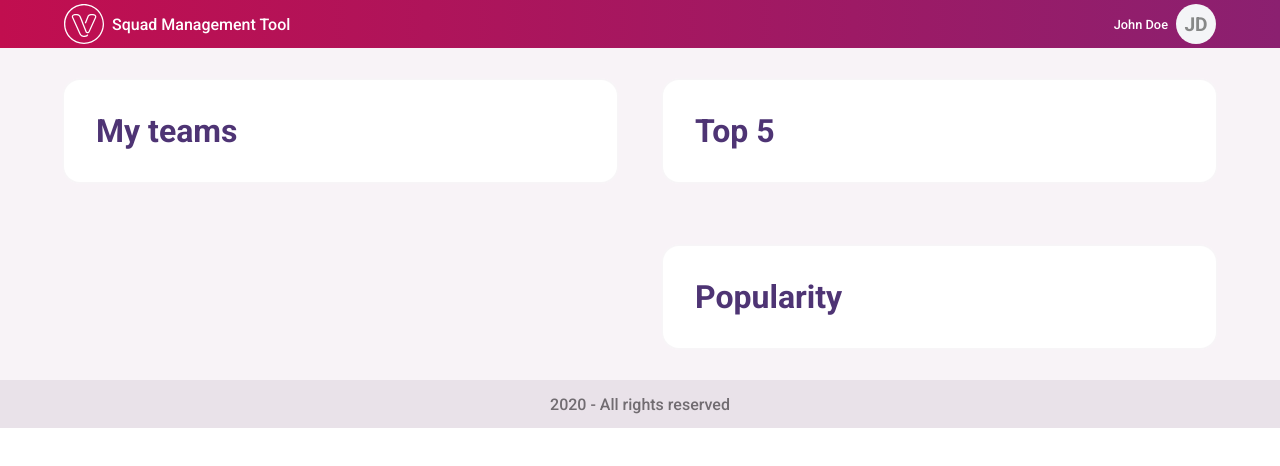
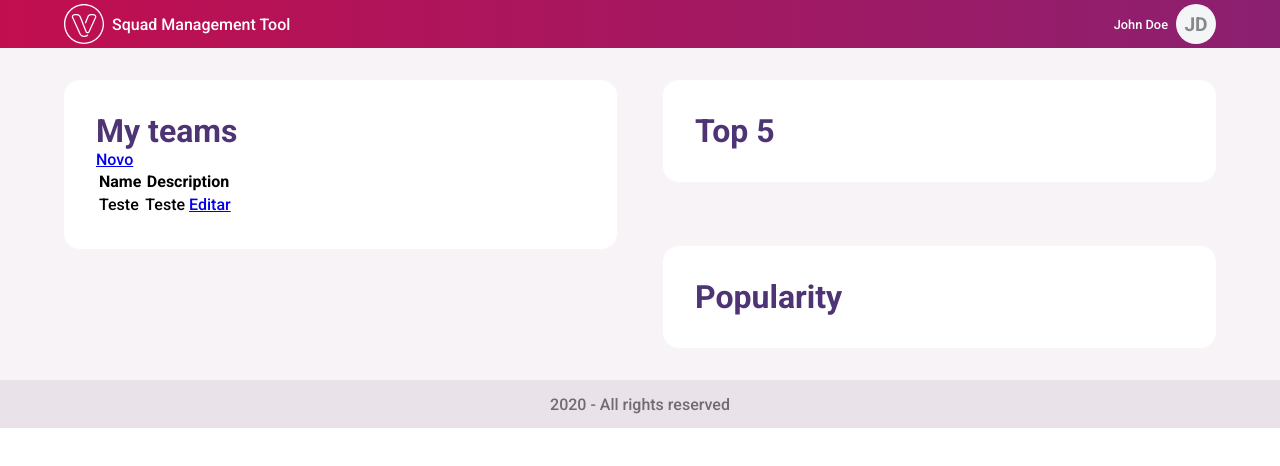
Before and after one commit to ErnanyGoncalves/venturus-football, a React (Create React App) app: page / in a window 1280 px wide. Shown: the top 466 px of the page. Built offline with nearby package versions, Linux system fonts and the light colour scheme.

Commit message:
Inserção e Edição de times

```diff
--- a/src/App.js
+++ b/src/App.js
@@ -4,12 +4,14 @@ import Footer from './Footer';
 import Header from './Header';
 import Main from './Main';
 import ManageTeam from './ManageTeam';
+import { TeamStorage } from './TeamContext';
 
 function App() {
 
   return (
     <div className="bodyBackground">
       <BrowserRouter>
+        <TeamStorage>
           <Header />
           <div className="container">
             <Routes>
@@ -18,6 +20,7 @@ function App() {
               <Route path="/edit/:id" element={<ManageTeam />} />
             </Routes>
           </div>
+        </TeamStorage>
       </BrowserRouter>
       <Footer />
     </div>
--- a/src/Main.js
+++ b/src/Main.js
@@ -15,7 +15,6 @@ const Main = () => {
                 <Top5 />
                 <Popularity />
             </div>
-
         </div>
     )
 }
--- a/src/ManageTeam.js
+++ b/src/ManageTeam.js
@@ -1,24 +1,34 @@
 import React from 'react'
 import { useNavigate } from 'react-router';
 import styles from "./ManageTeam.module.css"
+import { useParams } from 'react-router'
+import { TeamContext } from './TeamContext'
 
 const ManageTeam = () => {
+    const { id } = useParams();
+    const { team,setTeam } = React.useContext(TeamContext);
+    const currentTeam = team[id];
 
     const navigate = useNavigate();
 
-    /** @TODO receber por props ou alguma outra forma pra determinar o modo do uso do componente e pegar o nome do time */
-    const teamName = "props.team.name";
-    const mode = "new";
+    const pathName = window.location.pathname;
+    const mode = pathName === "/new" ? "new" : "edit";
+    const teamName = pathName !== "/new" ? currentTeam.name : "";
 
-    const [name, setName] = React.useState("");
-    const [description, setDescription] = React.useState("");
-    const [website, setWebsite] = React.useState("");
-    const [teamType, setTeamType] = React.useState("");
-    const [tags, setTags] = React.useState("");
+    const [name, setName] = React.useState(pathName === "/new" ? "" : currentTeam.name);
+    const [description, setDescription] = React.useState(pathName === "/new" ? "" : currentTeam.description);
+    const [website, setWebsite] = React.useState(pathName === "/new" ? "" : currentTeam.website);
+    const [teamType, setTeamType] = React.useState(pathName === "/new" ? [] : currentTeam.teamType);
+    const [tags, setTags] = React.useState(pathName === "/new" ? "" : currentTeam.tags);
 
     const handleSubmit = (ev) => {
         ev.preventDefault();
-
+        if(mode === "new") setTeam([...team,{name,description,website,teamType,tags}]);
+        else{
+            let teamCopy = [...team];
+            teamCopy[id] = {name,description,website,teamType,tags};
+            setTeam(teamCopy);
+        }
         navigate("/");
     }
 
@@ -47,7 +57,7 @@ const ManageTeam = () => {
                             <input className={styles.input} id="website" name="website" placeholder="Insert team website" onChange={({ target }) => setWebsite(target.value)} value={website} type="text" />
                         </div>
                         <div className={styles.entry}>
-                            <label className={styles.label} className={styles.label}>Team type</label>
+                            <label className={styles.label}>Team type</label>
                             <label className={styles.rlabel}>
                                 <input className={styles.radio} type="radio" value="real" checked={teamType === 'real'} onChange={({ target }) => setTeamType(target.value)} />
                                 Real
--- a/src/MyTeams.js
+++ b/src/MyTeams.js
@@ -1,10 +1,31 @@
 import React from 'react'
+import { Link } from 'react-router-dom';
 import styles from "./MyTeams.module.css"
+import { TeamContext } from './TeamContext';
 
 const MyTeams = () => {
+    const { team, setTeam } = React.useContext(TeamContext);
     return (
         <div className={"panel"}>
             <h1 className="title">My teams</h1>
+            <Link to={`/new`}>Novo</Link>
+            <table>
+                <thead>
+                    <tr>
+                        <th>Name</th>
+                        <th colSpan="2">Description</th>
+                    </tr>
+                </thead>
+                <tbody>
+                    {team.map((team, id) => (
+                        <tr key={id}>
+                            <td>{team.name}</td>
+                            <td>{team.description}</td>
+                            <td><Link to={`/edit/${id}`}>Editar</Link></td>
+                        </tr>
+                    ))}
+                </tbody>
+            </table>
         </div>
     )
 }
--- /dev/null
+++ b/src/TeamContext.js
@@ -0,0 +1,13 @@
+import React from 'react';
+
+export const TeamContext = React.createContext();
+
+export const TeamStorage = ({ children }) => {
+    const [team, setTeam] = React.useState([{ name: "Teste", description: "Teste", website: "Teste", teamType: "fantasy", tags: ["teste1", "teste2"] }]);
+
+    return (
+        <TeamContext.Provider value={{ team, setTeam }}>
+            {children}
+        </TeamContext.Provider>
+    )
+}
```
Lines whose indentation alone changed are shown as unchanged.
